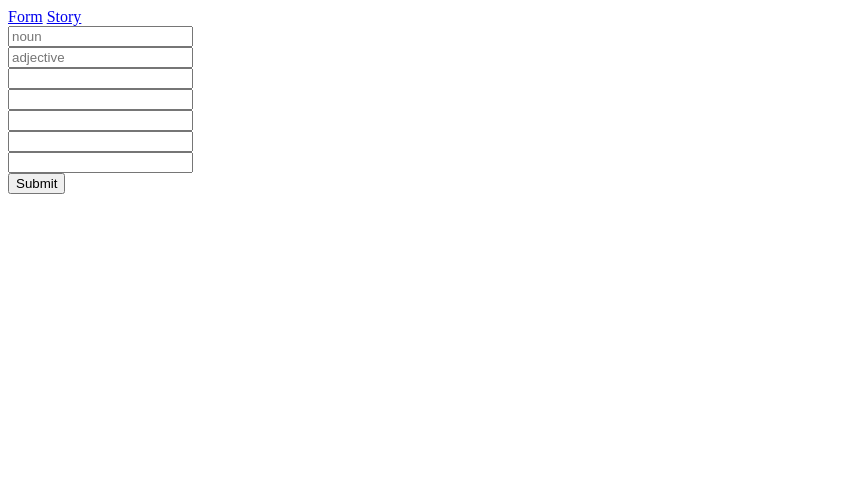
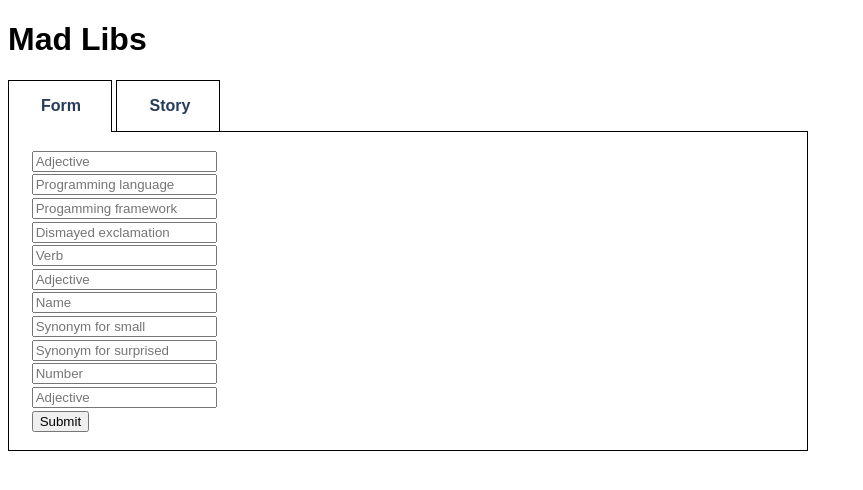
Before and after one commit to jcjoneskern/mad-libs, a plain HTML site: page index.html at #/form in a window 1280 px wide. Shown: the whole page, without its empty margins (0-863 px from the left). Drawn offline with Linux system fonts and the light colour scheme; some packages are replaced by stand-ins of ours.

Commit message:
updating story, adding styles

```diff
--- a/form.html
+++ b/form.html
@@ -1,10 +1,17 @@
+<div id="form"></div>
+<main>
 <form ng-controller="formController">
-  <input type="text" ng-model="formEntries.noun" placeholder="noun">
-  <input type="text" ng-model="formEntries.adjective" placeholder="adjective">
-  <input type="text">
-  <input type="text">
-  <input type="text">
-  <input type="text">
-  <input type="text">
+  <input type="text" ng-model="formEntries.school" placeholder="Adjective">
+  <input type="text" ng-model="formEntries.language" placeholder="Programming language">
+  <input type="text" ng-model="formEntries.framework" placeholder="Progamming framework">
+  <input type="text" ng-model="formEntries.shucks" placeholder="Dismayed exclamation">
+  <input type="text" ng-model="formEntries.verb" placeholder="Verb">
+  <input type="text" ng-model="formEntries.classdesc" placeholder="Adjective">
+  <input type="text" ng-model="formEntries.name" placeholder="Name">
+  <input type="text" ng-model="formEntries.small" placeholder="Synonym for small">
+  <input type="text" ng-model="formEntries.surprised" placeholder="Synonym for surprised">
+  <input type="text" ng-model="formEntries.number" placeholder="Number">
+  <input type="text" ng-model="formEntries.framedesc" placeholder="Adjective">
   <input type="submit" ng-click="receiveInputs(formEntries)">
 </form>
+</main>
--- a/index.html
+++ b/index.html
@@ -5,9 +5,12 @@
     <link rel="stylesheet" type="text/css" href="stylesheet.css">
   </head>
   <body>
+    <h1>Mad Libs</h1>
     <nav>
-      <a href="#/form">Form</a>
-      <a href="#/story">Story</a>
+      <ul>
+        <li><a href="#/form">Form</a></li>
+        <li><a href="#/story">Story</a></li>
+      </ul>
     </nav>
     <div ng-view="">Writing story...</div>
 
--- a/stylesheet.css
+++ b/stylesheet.css
@@ -1,3 +1,53 @@
+body {
+  font-family: sans-serif;
+}
 input {
   display: block;
+  margin: .2em;
 }
+ul {
+  list-style: none;
+  padding: 0;
+  margin: 0;
+}
+li {
+  display: inline-block;
+  padding: 1em 2em;
+  border-top: 1px solid black;
+  border-right: 1px solid black;
+  border-left: 1px solid black;
+  width: 38px;
+}
+main {
+  width: 60%;
+  border: 1px solid black;
+  padding: 16px 20px 16px 20px;
+}
+#form {
+  background-color: #fff;
+  width: 102px;
+  height: 5px;
+  float: left;
+  margin-top: -2px;
+  margin-left: 1px;
+}
+#story {
+  background-color: #fff;
+  width: 102px;
+  height: 5px;
+  float: left;
+  margin-top: -2px;
+  margin-left: 109px;
+}
+span {
+  color: #4d7cc6;
+  font-weight: bold;
+}
+a {
+  text-decoration: none;
+  color: #273b5b;
+  font-weight: bold;
+}
+a:hover {
+  color: #6685b7;
+}
```
Also changed, not shown: story.html (+25 -2 lines).
